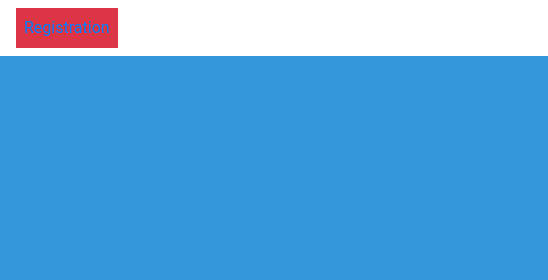
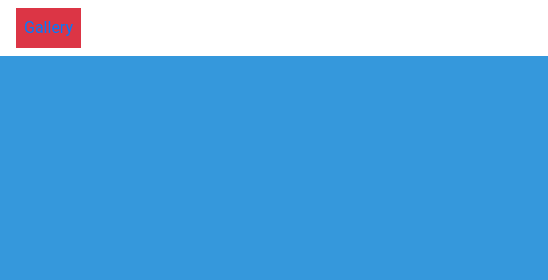
Before and after one commit to shrutikambhilawade/Quizport, a plain HTML site: page gallery.html in a window 1280 px wide. Shown: the top 280 px of the page, 0-548 px from the left. Drawn offline with nearby package versions, Linux system fonts and the light colour scheme.

Commit message:
Update gallery.html

```diff
--- a/gallery.html
+++ b/gallery.html
@@ -27,7 +27,7 @@
   <nav class="navbar navbar-expand-sm bg-white">
   <ul class="navbar-nav">
     <li class="nav-item">
-      <a class="bg-danger nav-link" href="#">Registration</a>
+      <a class="bg-danger nav-link" href="#">Gallery</a>
     </li>
 
   </ul>
```
